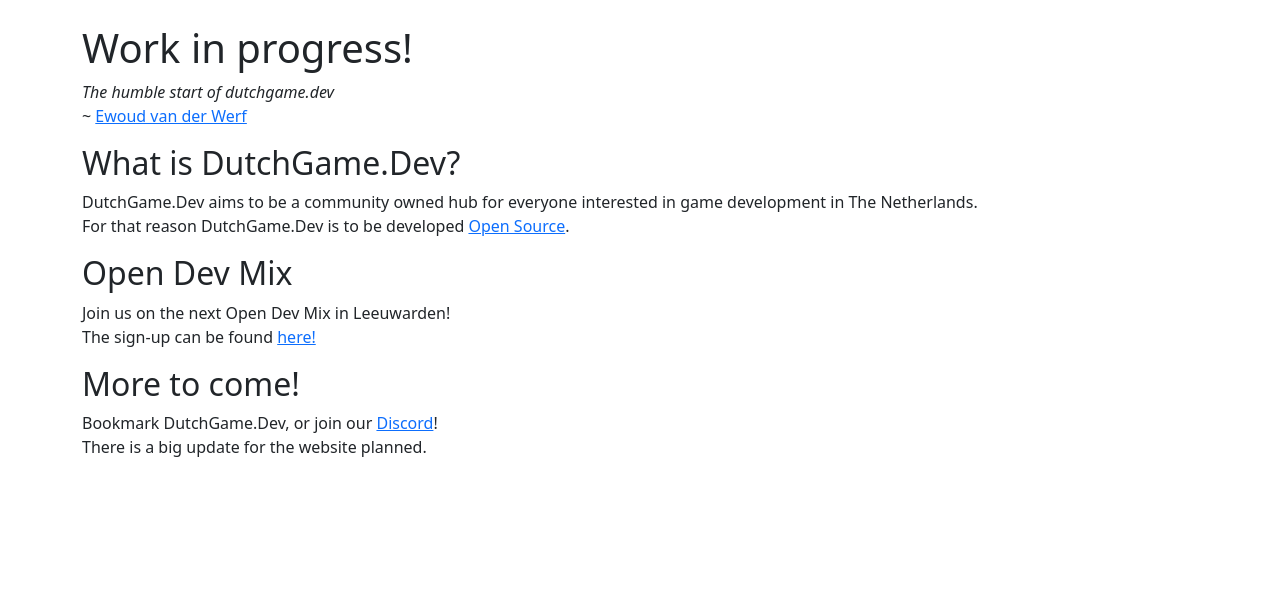
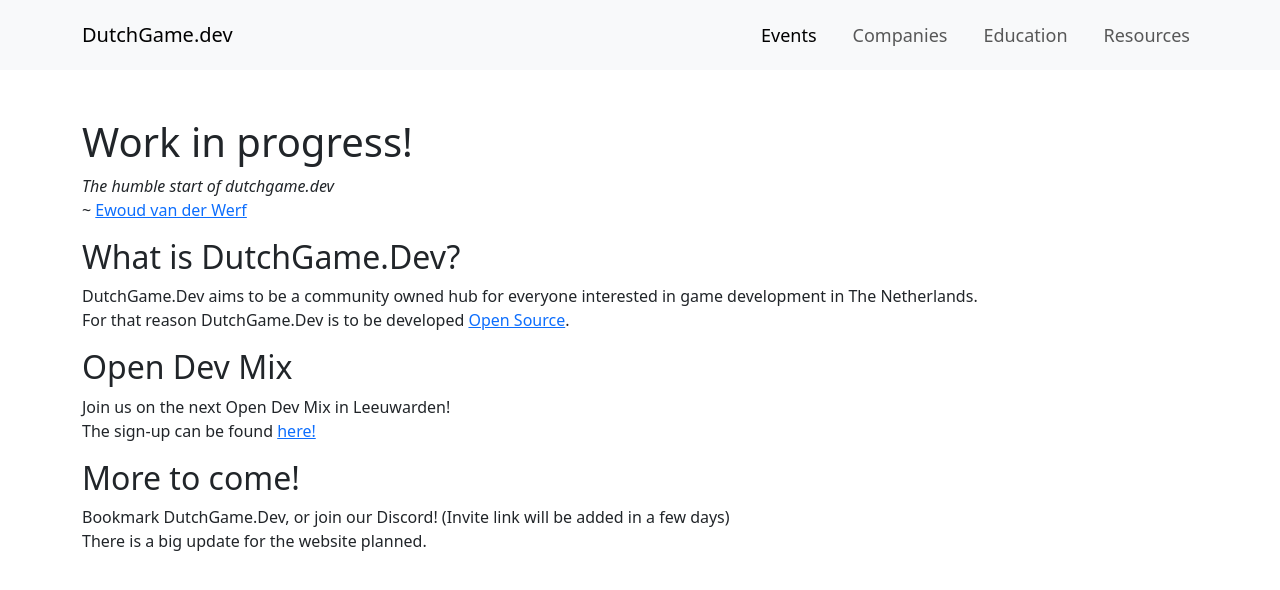
Before and after one commit to Ewoud3D/dutchgame.dev, a plain HTML site: page public/index.html in a window 1280 px wide. Drawn offline with nearby package versions, Linux system fonts and the light colour scheme.

Commit message:
Simple navbar setup

```diff
--- /dev/null
+++ b/public/css/styles.css
@@ -0,0 +1,18 @@
+.navbar {
+    height: 70px;
+}
+
+.nav-item {
+    position: relative;
+    padding-left: 20px;
+    font-size: 18px;
+}
+
+.nav-item:hover > a::before {
+    content: '.';
+    position: absolute;
+    color: blue;
+    -webkit-text-stroke-width: 4px;
+    -webkit-text-stroke-color: blue;
+    transform: translate(calc(-100% - 1px), -2px);
+}
--- a/public/index.html
+++ b/public/index.html
@@ -4,10 +4,37 @@
         <title>DutchGame.Dev</title>
         <meta charset="utf-8">
         <meta name="viewport" content="user-scalable=no, width=device-width, initial-scale=1.0" />
+        <link rel="stylesheet" href="css/styles.css">
         <link href="https://cdn.jsdelivr.net/npm/bootstrap@5.3.3/dist/css/bootstrap.min.css" rel="stylesheet" integrity="sha384-QWTKZyjpPEjISv5WaRU9OFeRpok6YctnYmDr5pNlyT2bRjXh0JMhjY6hW+ALEwIH" crossorigin="anonymous">
     </head>
     <body>
-        <br>
+        <nav class="navbar navbar-expand-lg bg-body-tertiary">
+            <div class="container">
+                <a class="navbar-brand" href="#">DutchGame.dev</a>
+                <button class="navbar-toggler" type="button" data-bs-toggle="collapse" data-bs-target="#navbarSupportedContent" aria-controls="navbarSupportedContent" aria-expanded="false" aria-label="Toggle navigation">
+                    <span class="navbar-toggler-icon"></span>
+                </button>
+                <div class="collapse navbar-collapse" id="navbarSupportedContent">
+                <ul class="navbar-nav ms-auto">
+                    <li class="nav-item">
+                        <a class="nav-link active" aria-current="page" href="#">Events</a>
+                    </li>
+                    <li class="nav-item">
+                        <a class="nav-link" href="#">Companies</a>
+                    </li>
+                    <li class="nav-item">
+                        <a class="nav-link" href="#">Education</a>
+                    </li>
+                    <li class="nav-item">
+                        <a class="nav-link" href="#">Resources</a>
+                    </li>
+                </ul>
+                </div>
+            </div>
+        </nav>
+
+        <br><br>
+
         <div class="container">
             <h1>Work in progress!</h1>
             <p><i>The humble start of dutchgame.dev</i><br>~ <a target="_blank" href="https://ewoud.dev/">Ewoud van der Werf</a></p>
@@ -16,7 +43,7 @@
             <h2>Open Dev Mix</h2>
             <p>Join us on the next Open Dev Mix in Leeuwarden!<br>The sign-up can be found <a href="https://dutchgame.dev/mix">here!</a></p>
             <h2>More to come!</h2>
-            <p>Bookmark DutchGame.Dev, or join our <a target="_blank" href="https://dutchgame.dev/discord">Discord</a>!<br>There is a big update for the website planned.</p>
+            <p>Bookmark DutchGame.Dev, or join our Discord! (Invite link will be added in a few days)<br>There is a big update for the website planned.</p>
         </div>
     </body>
     <script src="https://cdn.jsdelivr.net/npm/bootstrap@5.3.3/dist/js/bootstrap.bundle.min.js" integrity="sha384-YvpcrYf0tY3lHB60NNkmXc5s9fDVZLESaAA55NDzOxhy9GkcIdslK1eN7N6jIeHz" crossorigin="anonymous"></script>
```
